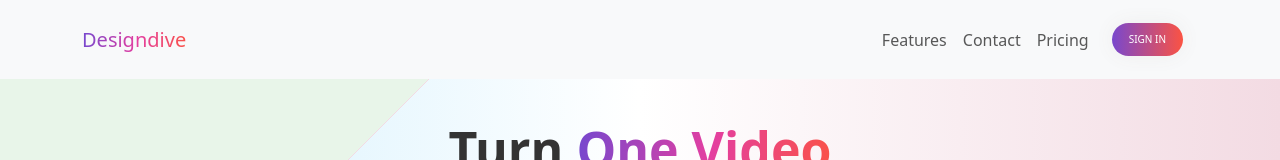
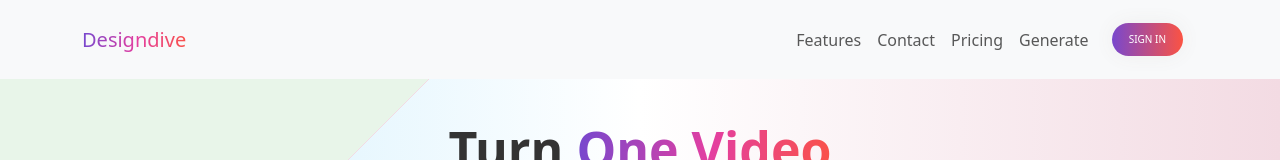
Before and after one commit to DLOVRIC2/designdive, a React (Create React App) app in the folder frontend/: page / in a window 1280 px wide. Shown: the top 160 px of the page. Built offline with nearby package versions, Linux system fonts and the light colour scheme.

Commit message:
Added generate page to navbar

```diff
--- a/frontend/src/features/Navb.jsx
+++ b/frontend/src/features/Navb.jsx
@@ -16,6 +16,7 @@ const Navb = () => {
               <Nav.Link href="#features">Features</Nav.Link>
               <Nav.Link href="#home">Contact</Nav.Link>
               <Nav.Link href="#pricing">Pricing</Nav.Link>
+              <Nav.Link href="/generate">Generate</Nav.Link>
             </Nav>
             <div className="header-btn"> {/* This class aligns items to the right */}
               <a
```
